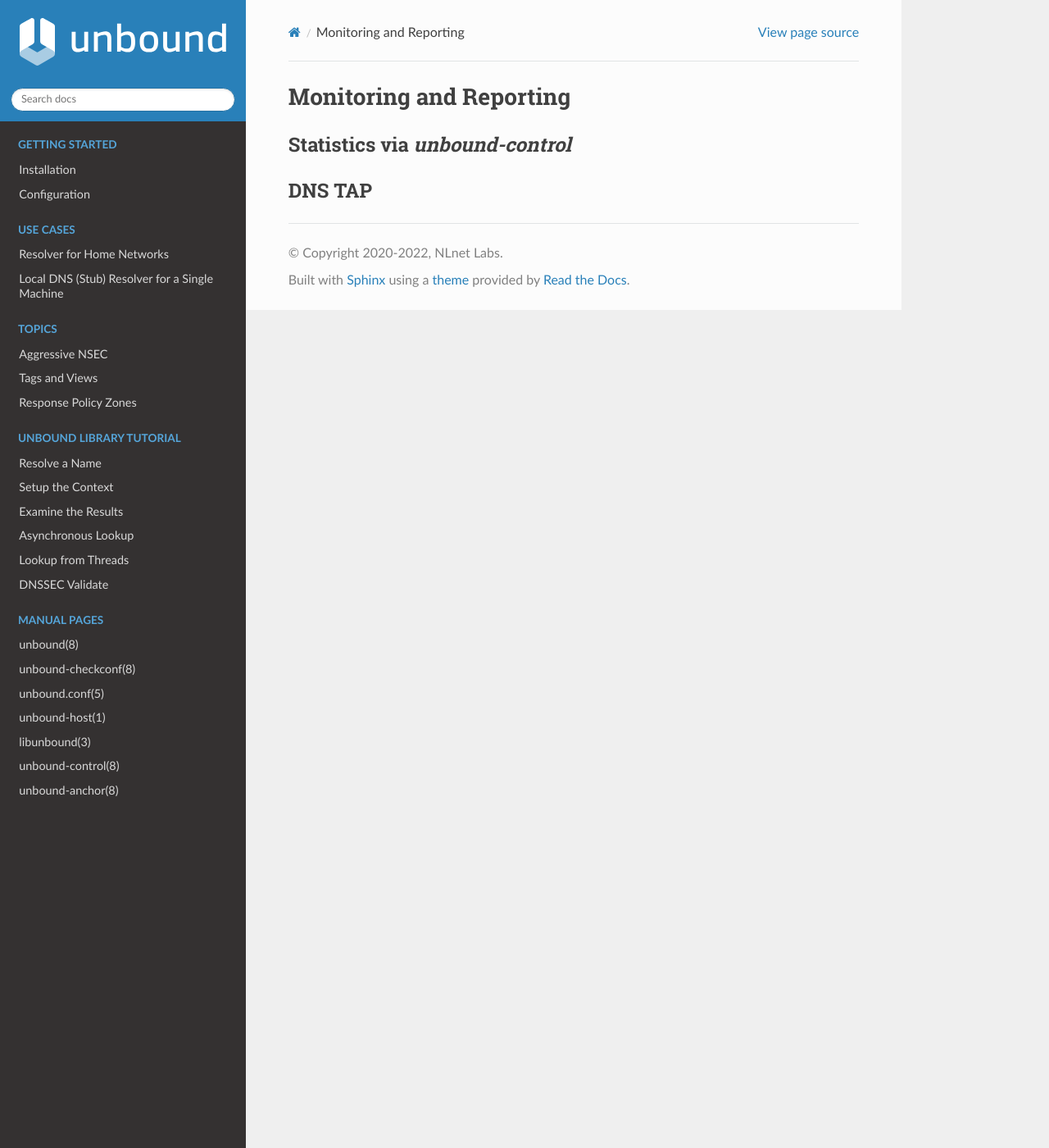
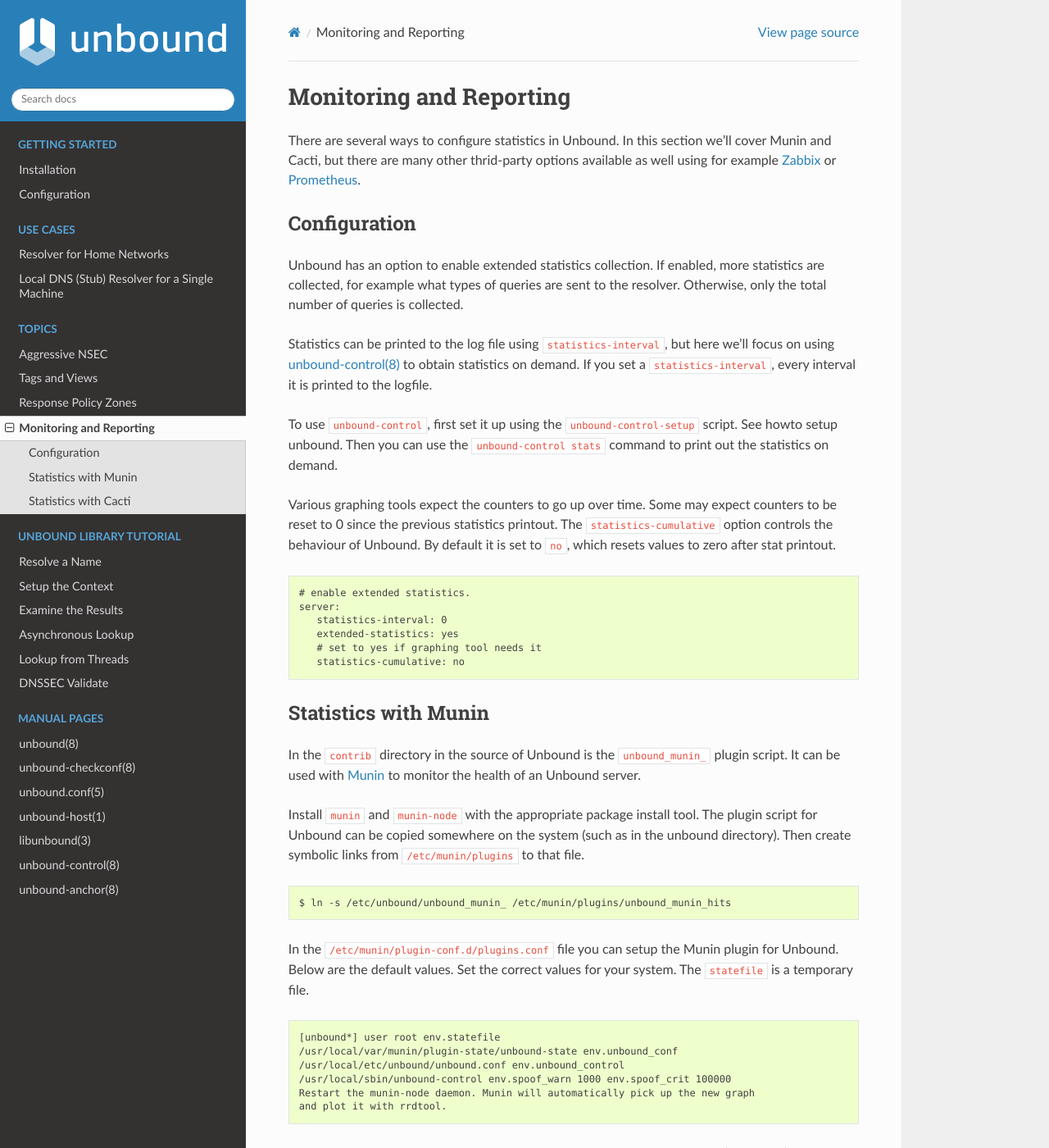
Before and after one commit to NLnetLabs/unbound-manual, a Sphinx documentation site: the page built from source/topics/monitoring.rst, in a window 1280 px wide and 1400 px high. Shown: the whole window at 82% size. Built offline with Sphinx 7.4.7 and the Read the Docs theme 2.0.0, drawn with Linux system fonts in a browser that asks for light colours; some of the changed text lies outside the part shown.

Commit message:
Add monitoring page

```diff
--- a/source/index.rst
+++ b/source/index.rst
@@ -77,6 +76,7 @@
       topics/privacy/aggressive-nsec
       topics/filtering/tags-views
       topics/filtering/rpz
+      topics/monitoring
 
 ..
    .. toctree::
--- a/source/topics/monitoring.rst
+++ b/source/topics/monitoring.rst
@@ -1,14 +1,142 @@
+.. _doc_monitoring:
+
 Monitoring and Reporting
-------------------------
+========================
 
-.. todo
+There are several ways to configure statistics in Unbound. In this section we'll
+cover Munin and Cacti, but there are many other thrid-party options available
+as well using for example `Zabbix <https://github.com/jeftedelima/Unbound-DNS>`_
+or `Prometheus <https://github.com/svartalf/unbound-telemetry>`_.
 
-   Possible additional topics: integration of Unbound in commonly used
-   setups for monitoring and alerting
+Configuration
+-------------
 
+Unbound has an option to enable extended statistics collection. If
+enabled, more statistics are collected, for example what types of queries are
+sent to the resolver. Otherwise, only the total number of queries is collected.
 
-Statistics via `unbound-control`
-^^^^^^^^^^^^^^^^^^^^^^^^^^^^^^^^
+Statistics can be printed to the log file using ``statistics-interval``, but
+here we'll focus on using :ref:`doc_unbound_control_manpage` to obtain
+statistics on demand. If you set a ``statistics-interval``, every interval it is
+printed to the logfile.
 
-DNS TAP
-^^^^^^^
+To use ``unbound-control``, first set it up using the ``unbound-control-setup``
+script. See howto setup unbound. Then you can use the ``unbound-control stats``
+command to print out the statistics on demand.
+
+Various graphing tools expect the counters to go up over time. Some may expect
+counters to be reset to 0 since the previous statistics printout. The
+``statistics-cumulative`` option controls the behaviour of Unbound. By default
+it is set to ``no``, which resets values to zero after stat printout.
+
+.. code-block:: text
+
+   # enable extended statistics.
+   server:
+      statistics-interval: 0
+      extended-statistics: yes
+      # set to yes if graphing tool needs it
+      statistics-cumulative: no
+
+Statistics with Munin
+---------------------
+
+In the ``contrib`` directory in the source of Unbound is the ``unbound_munin_``
+plugin script. It can be used with `Munin <https://munin-monitoring.org>`_ to
+monitor the health of an Unbound server.
+
+Install ``munin`` and ``munin-node`` with the appropriate package install tool. The
+plugin script for Unbound can be copied somewhere on the system (such as in the
+unbound directory). Then create symbolic links from ``/etc/munin/plugins`` to that
+file.
+
+.. code-block:: bash
+
+   $ ln -s /etc/unbound/unbound_munin_ /etc/munin/plugins/unbound_munin_hits
+
+In the ``/etc/munin/plugin-conf.d/plugins.conf`` file you can setup the Munin
+plugin for Unbound. Below are the default values. Set the correct values for
+your system. The ``statefile`` is a temporary file.
+
+.. code-block:: text
+
+   [unbound*] user root env.statefile
+   /usr/local/var/munin/plugin-state/unbound-state env.unbound_conf
+   /usr/local/etc/unbound/unbound.conf env.unbound_control
+   /usr/local/sbin/unbound-control env.spoof_warn 1000 env.spoof_crit 100000
+   Restart the munin-node daemon. Munin will automatically pick up the new graph
+   and plot it with rrdtool.
+
+Additional graphs are possible, below is a list of them, and examples. Create
+(additional) symbolic links to ``unbound_munin_`` with the names (in bold) of those
+graphs to enable their display. Several require that ``extended-statistics`` is
+enabled in config. Pictures included are samples, your statistics may look
+different :-) .
+
+.. figure::  /img/monitoring/unbound_munin_hits-day.png
+
+   unbound_munin_hits - base volume, cache hits, unwanted traffic
+
+A sharp increase in unwanted traffic indicates a possible spoof run in progress.
+
+.. figure::  /img/monitoring/unbound_munin_queue-week.png
+
+   unbound_munin_queue - to monitor the internal requestlist
+
+.. figure::  /img/monitoring/unbound_munin_memory-day.png
+
+   unbound_munin_memory - memory usage
+
+You can see that the server was restarted during the day.
+
+.. figure::  /img/monitoring/unbound_munin_by_type-day.png
+
+   unbound_munin_by_type - incoming queries by type
+
+The types received are shown.
+
+.. figure::  /img/monitoring/unbound_munin_by_class-week.png
+
+   unbound_munin_by_class - incoming queries by class
+
+Usually only IN (internet) class.
+
+.. figure::  /img/monitoring/unbound_munin_by_opcode-week.png
+
+   unbound_munin_by_opcode - incoming queries by opcode
+
+Usually only QUERY (normal query).
+
+.. figure::  /img/monitoring/unbound_munin_by_rcode-week.png
+
+   unbound_munin_by_rcode - answers by rcode, validation status
+
+.. figure::  /img/monitoring/unbound_munin_by_flags-week.png
+
+   unbound_munin_by_flags - incoming queries by flags
+
+.. figure::  /img/monitoring/unbound_munin_histogram-day.png
+
+   unbound_munin_histogram - histogram of query resolving times
+
+Statistics with Cacti
+---------------------
+
+The setup is described in the README in the tarball in the Unbound source
+contrib directory: :download:`contrib/unbound_cacti.tar.gz
+<https://github.com/NLnetLabs/unbound/blob/master/contrib/unbound_cacti.tar.gz?raw=true>`_
+(contributed by Dmitriy Demidov).
+
+Example output from unbound cacti statistics:
+
+.. figure::  /img/monitoring/cacti-1.png
+
+.. figure::  /img/monitoring/cacti-2.png
+
+.. figure::  /img/monitoring/cacti-3.png
+
+.. figure::  /img/monitoring/cacti-4.png
+
+.. figure::  /img/monitoring/cacti-5.png
+
+.. figure::  /img/monitoring/cacti-6.png
```
Also changed, not shown: other parts of source/index.rst (+0 -1 lines), source/img/monitoring/cacti-1.png (added), source/img/monitoring/cacti-2.png (added), source/img/monitoring/cacti-3.png (added), source/img/monitoring/cacti-4.png (added), source/img/monitoring/cacti-5.png (added), source/img/monitoring/cacti-6.png (added), source/img/monitoring/unbound_munin_by_class-week.png (added), source/img/monitoring/unbound_munin_by_flags-week.png (added), source/img/monitoring/unbound_munin_by_opcode-week.png (added), source/img/monitoring/unbound_munin_by_rcode-week.png (added), source/img/monitoring/unbound_munin_by_type-day.png (added), source/img/monitoring/unbound_munin_histogram-day.png (added), source/img/monitoring/unbound_munin_hits-day.png (added), 2 more files.
